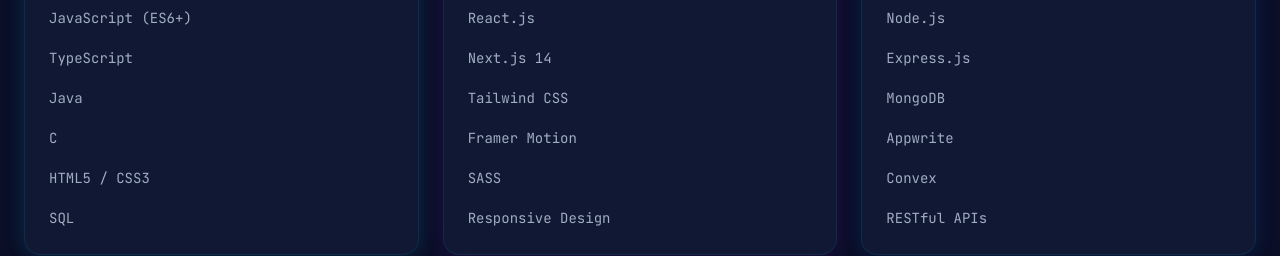
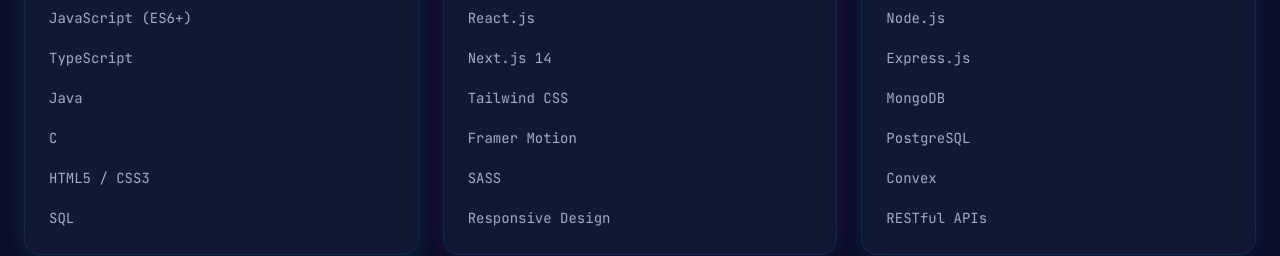
Before and after one commit to RohanVishwakarma001/My_Portfolio, a React (Vite) app: page / in a window 1280 px wide. Shown: the part 3140-3396 px from the top of the page. Built offline with nearby package versions, Linux system fonts and the light colour scheme; no server answers.

Commit message:
fix: update skill category from Appwrite to PostgreSQL and correct LinkedIn URLs in social links

```diff
--- a/src/constants/skills.ts
+++ b/src/constants/skills.ts
@@ -45,7 +45,7 @@
       { name: 'Node.js', level: 80 },
       { name: 'Express.js', level: 78 },
       { name: 'MongoDB', level: 72 },
-      { name: 'Appwrite', level: 75 },
+      { name: 'PostgreSQL', level: 75 },
       { name: 'Convex', level: 70 },
       { name: 'RESTful APIs', level: 85 },
     ],
--- a/src/constants/social.ts
+++ b/src/constants/social.ts
@@ -16,7 +16,7 @@
   },
   {
     icon: Linkedin,
-    href: "https://www.linkedin.com/in/rohan-vishwakarma-18507a293/?skipRedirect=true",
+    href: "https://www.linkedin.com/in/rohan-vishwakarma-18507a293/",
     label: "LinkedIn",
   },
   { icon: Mail, href: "mailto:rohanvishwakarma8261@gmail.com", label: "Email" },
@@ -40,7 +40,7 @@
     icon: Linkedin,
     label: "LinkedIn",
     value: "linkedin.com/in/rohan-vishwakarma",
-    href: "https://linkedin.com/in/rohan-vishwakarma",
+    href: "https://www.linkedin.com/in/rohan-vishwakarma-18507a293/",
     color: "blue",
   },
   {
```
